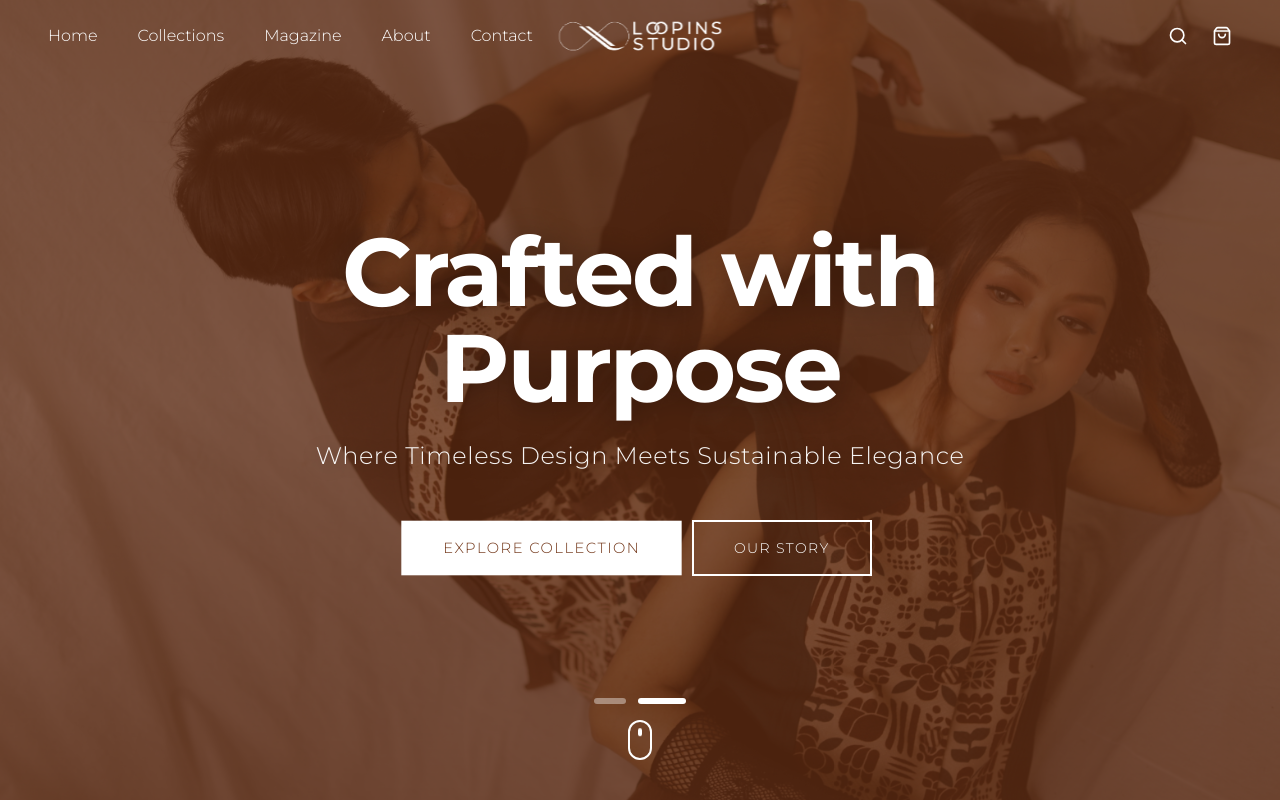
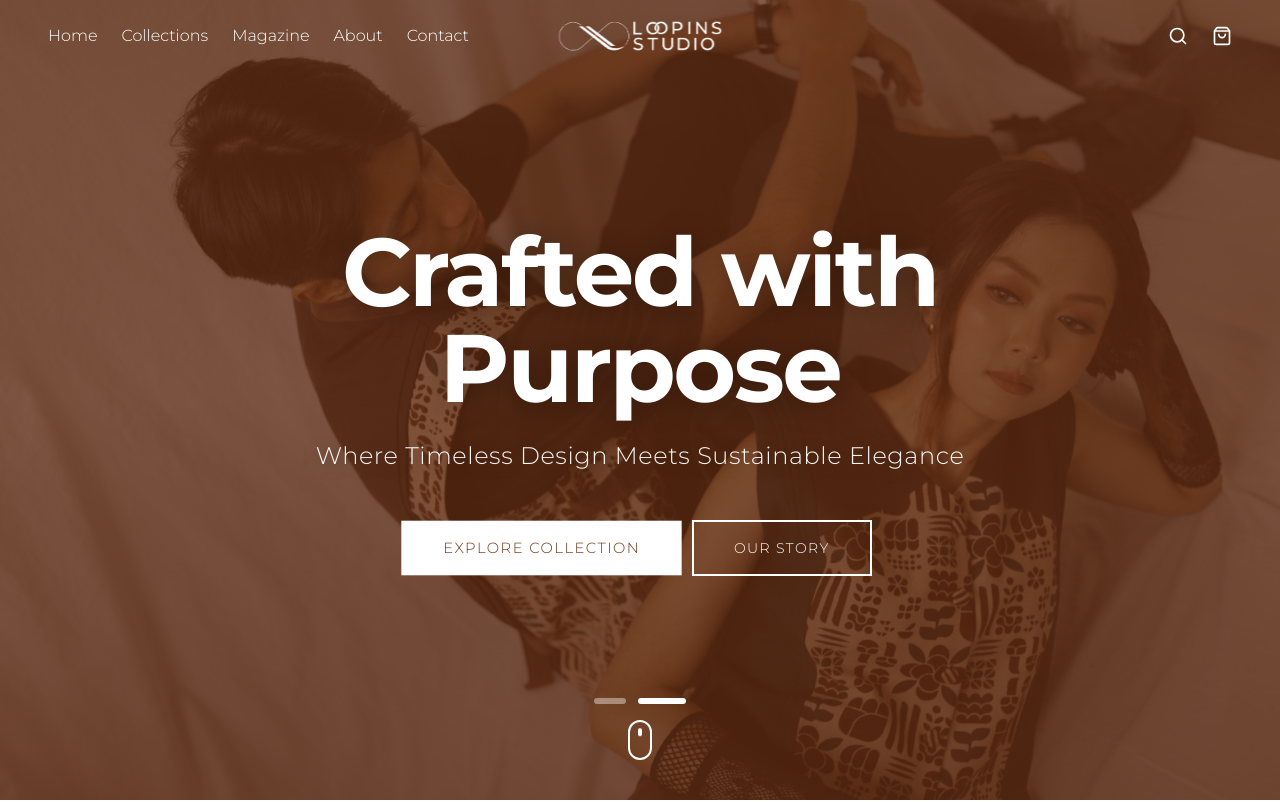
Before and after one commit to MadeBy-Ali/Loopins-v2, a Next.js app: page / in a window 1280 px wide. Shown: the top 802 px of the page. Built offline with nearby package versions, Linux system fonts and the light colour scheme; no server answers.

Commit message:
fix: adjust spacing in desktop navigation links for improved layout

```diff
--- a/components/Navbar.tsx
+++ b/components/Navbar.tsx
@@ -102,7 +102,7 @@ export default function Navbar() {
         <div className="max-w-7xl mx-auto px-4 sm:px-6 lg:px-12">
           <div className="flex justify-between items-center">
             {/* Left: Navigation Links - Desktop Only */}
-            <div className="hidden lg:flex items-center space-x-10 flex-1">
+            <div className="hidden lg:flex items-center space-x-6">
               <Link
                 href="/"
                 className={`nav-link transition-colors duration-500 ${textColor}`}
```
